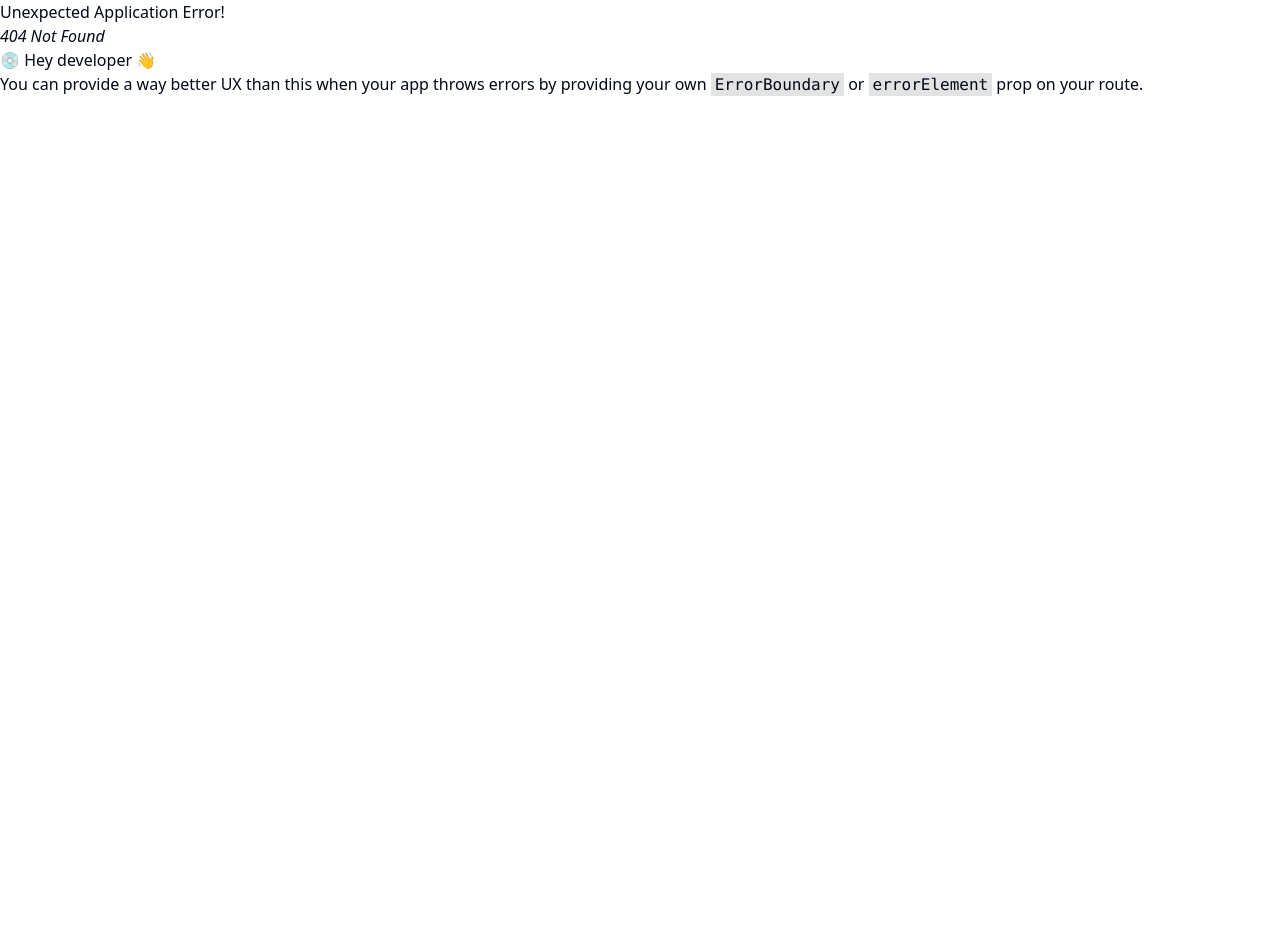
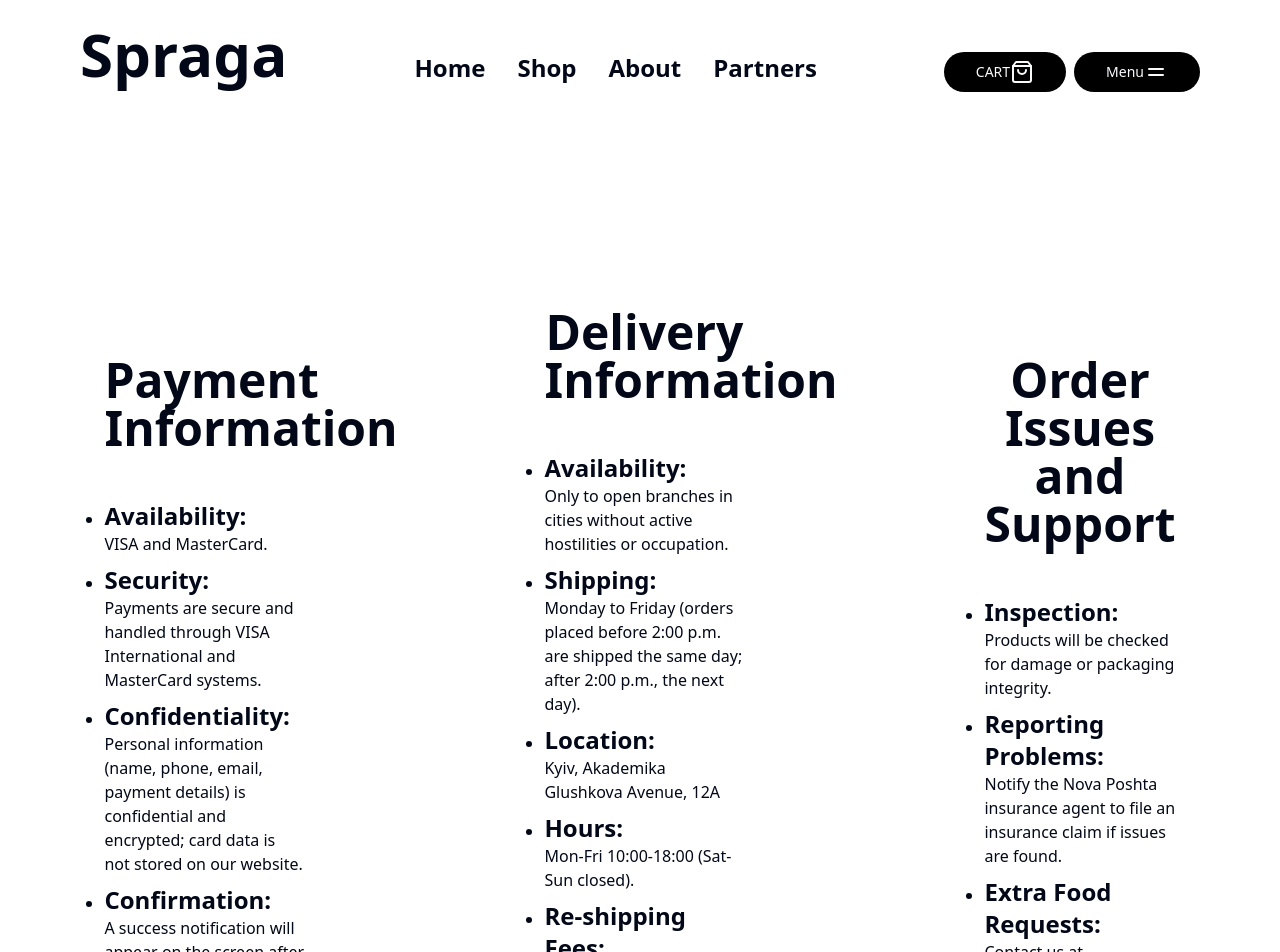
Before and after one commit to ShrewdLuni/Spraga, a React (Vite) app: page /aboutDelivery in a window 1280 px wide. Before the commit this address had no page. Shown: the top 952 px of the page. Before the commit the page ends 800 px from the top, so only its background shows below. Built offline with nearby package versions, Linux system fonts and the light colour scheme.

Commit message:
feat: add basic payment and delivery page

```diff
--- a/package.json
+++ b/package.json
@@ -11,6 +11,8 @@
   },
   "dependencies": {
     "@radix-ui/react-slot": "^1.0.2",
+    "@react-three/fiber": "^8.16.8",
+    "@types/three": "^0.166.0",
     "class-variance-authority": "^0.7.0",
     "clsx": "^2.1.1",
     "lucide-react": "^0.390.0",
@@ -19,7 +21,8 @@
     "react-icons": "^5.2.1",
     "react-router-dom": "^6.23.1",
     "tailwind-merge": "^2.3.0",
-    "tailwindcss-animate": "^1.0.7"
+    "tailwindcss-animate": "^1.0.7",
+    "three": "^0.166.0"
   },
   "devDependencies": {
     "@types/node": "^20.14.2",
--- a/src/main.tsx
+++ b/src/main.tsx
@@ -9,6 +9,7 @@ import { Partners } from './pages/Partners/Partners.tsx';
 import { About } from './pages/About/About.tsx';
 import { Shop } from './pages/Shop/Shop.tsx';
 import { Loading } from './pages/Loading/Loading.tsx';
+import { PaymentAndDelivery } from './pages/PaymentsAndDelivery/PaymentsAndDelivery.tsx';
 
 const router = createBrowserRouter([
   {
@@ -27,6 +28,10 @@ const router = createBrowserRouter([
     path: "/partners",
     element: <Partners/>,
   },
+  {
+    path: "/aboutDelivery",
+    element: <PaymentAndDelivery/>,
+  },
 ]);
 
 ReactDOM.createRoot(document.getElementById('root')!).render(
--- a/src/pages/PaymentsAndDelivery/PaymentsAndDelivery.tsx
+++ b/src/pages/PaymentsAndDelivery/PaymentsAndDelivery.tsx
@@ -1,7 +1,39 @@
+import { Layout } from "../../components/Layout"
+
 export const PaymentAndDelivery = () => {
   return (
-    <div>
-      PAD
-    </div>
+    <Layout>
+      <div className="flex flex-row justify-center gap-20 items-center w-screen h-auto mt-32 px-10 py-[140px]">
+        <div className="flex flex-col gap-y-12 rounded-xl px-20 py-10 w-[30%]">
+          <p className="text-5xl font-bold text-center">Payment Information</p>
+          <ul className="flex flex-col list-disc gap-y-2">
+            <li><p className="text-2xl font-semibold">Availability:</p> <p>VISA and MasterCard.</p></li>
+            <li><p className="text-2xl font-semibold">Security:</p><p>Payments are secure and handled through VISA International and MasterCard systems.</p></li>
+            <li><p className="text-2xl font-semibold">Confidentiality:</p><p> Personal information (name, phone, email, payment details) is confidential and encrypted; card data is not stored on our website.</p></li>
+            <li><p className="text-2xl font-semibold">Confirmation:</p><p> A success notification will appear on the screen after payment.</p></li>
+          </ul>
+        </div>
+
+        <div className="flex flex-col gap-y-12 rounded-xl px-20 py-10 w-[30%]">
+          <p className="text-5xl font-bold text-center">Delivery Information</p>
+          <ul className="flex flex-col list-disc gap-y-2">
+            <li><p className="text-2xl font-semibold">Availability: </p> <p>Only to open branches in cities without active hostilities or occupation.</p></li>
+            <li><p className="text-2xl font-semibold">Shipping:</p><p>Monday to Friday (orders placed before 2:00 p.m. are shipped the same day; after 2:00 p.m., the next day).</p></li>
+            <li><p className="text-2xl font-semibold">Location:</p> <p>Kyiv, Akademika Glushkova Avenue, 12A</p></li>
+            <li><p className="text-2xl font-semibold">Hours:</p><p>Mon-Fri 10:00-18:00 (Sat-Sun closed).</p></li>
+            <li><p className="text-2xl font-semibold">Re-shipping Fees:</p><p>Paid by recipient if returned due to storage expiration.</p></li>
+          </ul>
+        </div>
+
+        <div className="flex flex-col gap-y-12 rounded-xl px-20 py-10 w-[30%]">
+          <p className="text-5xl font-bold text-center">Order Issues and Support</p>
+          <ul className="flex flex-col list-disc gap-y-2">
+            <li><p className="text-2xl font-semibold">Inspection:</p> <p>Products will be checked for damage or packaging integrity.</p></li>
+            <li><p className="text-2xl font-semibold">Reporting Problems: </p><p>Notify the Nova Poshta insurance agent to file an insurance claim if issues are found.</p></li>
+            <li><p className="text-2xl font-semibold">Extra Food Requests:</p> <p>Contact us at spraga@eateasy.ua.</p></li>
+          </ul>
+        </div>
+      </div>
+    </Layout>
   )
 }
```
Also changed, not shown: 1 other file (tests, documents, lock files or other folders).
